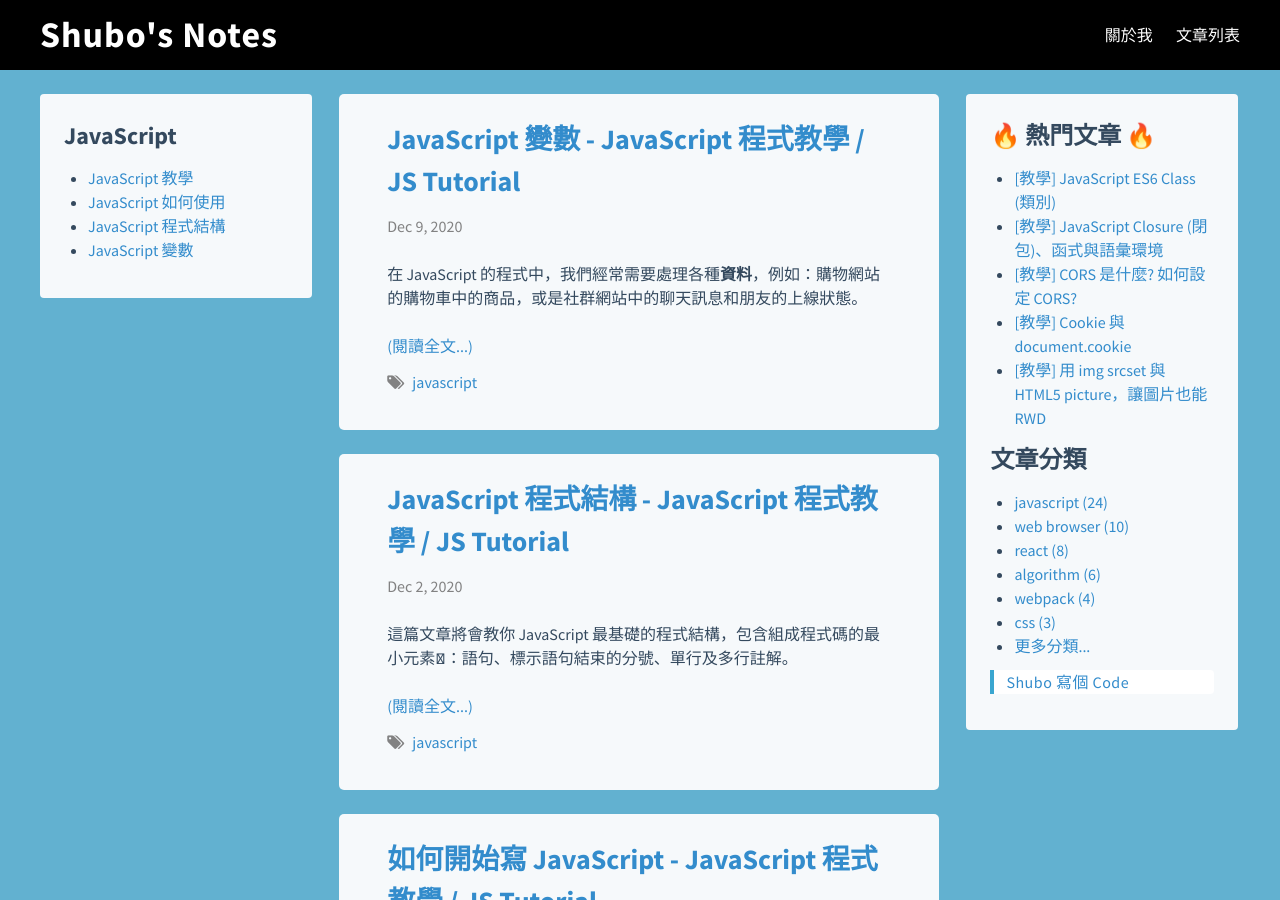
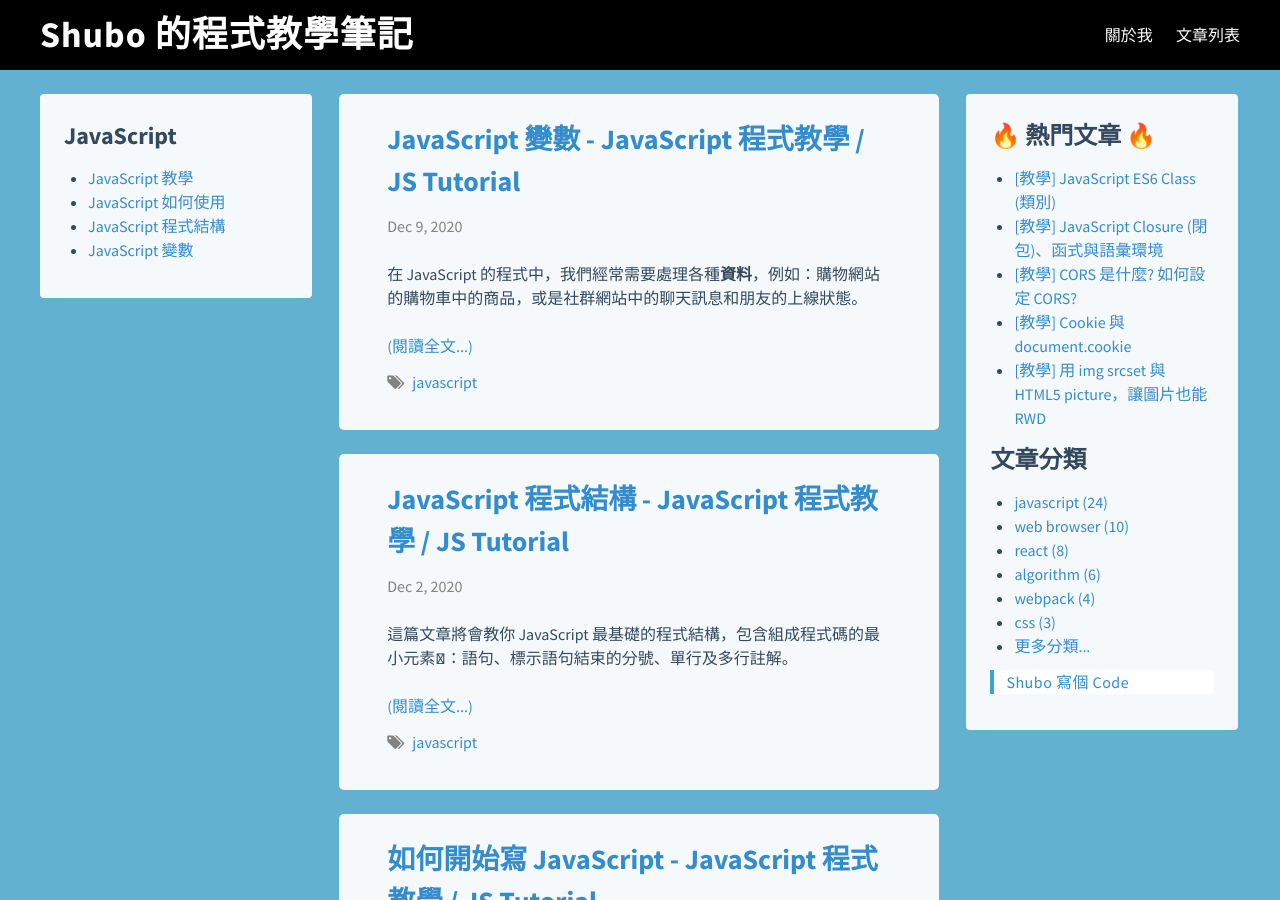
Before and after one commit to shuboc/shuboc.github.io, a Jekyll site: the page built from index.html, in a window 1280 px wide and 900 px high. Built offline with Jekyll 4.4.1, drawn with Linux system fonts in a browser that asks for light colours; nearby versions of some CDN libraries; library files that are not in the unit come from our copies; the list of posts is cut into pages by our own code; some of the changed text lies outside the part shown.

Commit message:
Adjust blog title

```diff
--- a/_config.yml
+++ b/_config.yml
@@ -7,7 +7,7 @@
 
 # Site settings
 # title: "{name: \"趙勗博\"}"
-title: "Shubo's Notes"
+title: "Shubo 的程式教學筆記"
 email: shubochao@gmail.com
 description: > # this means to ignore newlines until "baseurl:"
   Shubo的程式設計教學、書籍推薦、心得分享。
```
